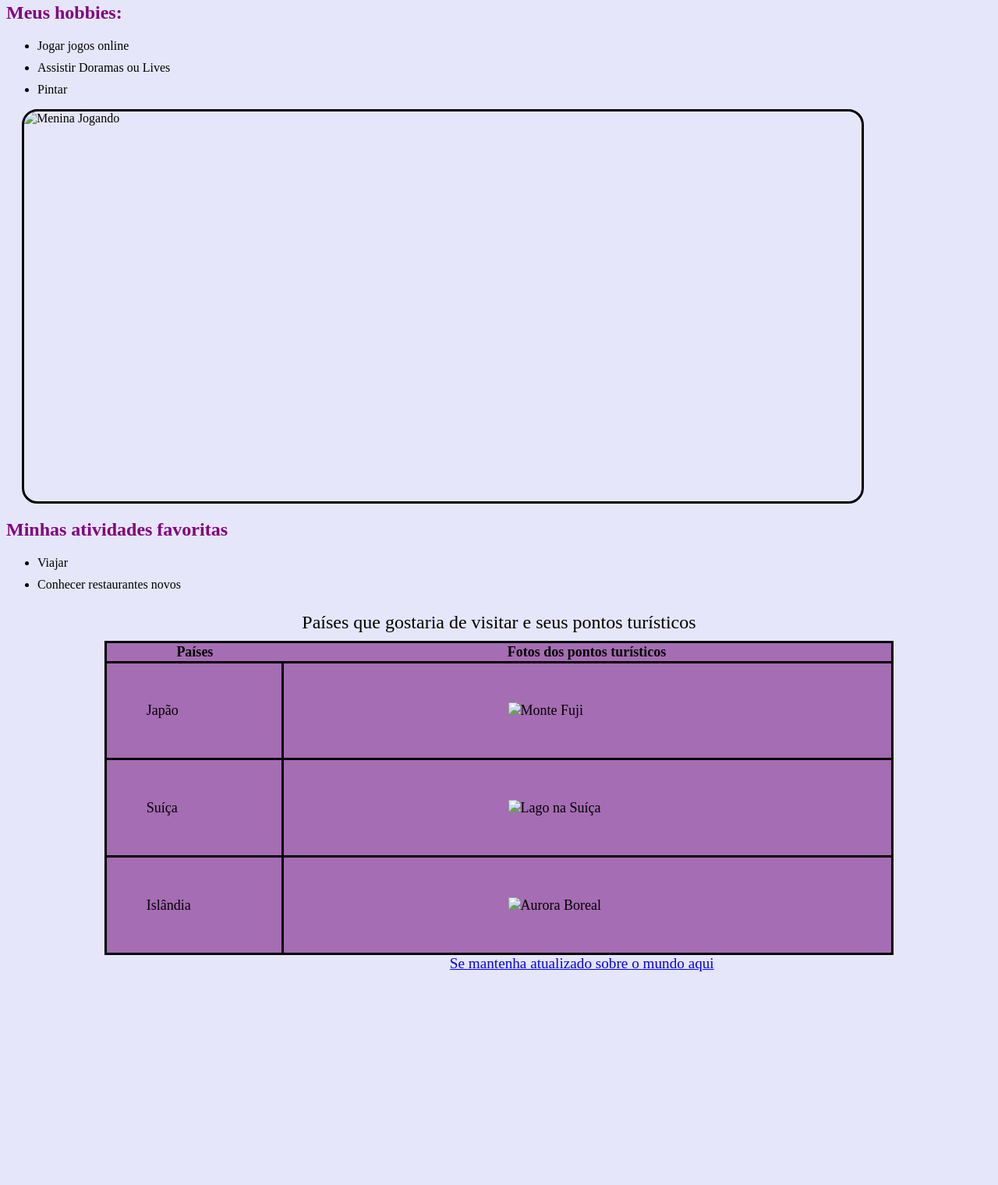
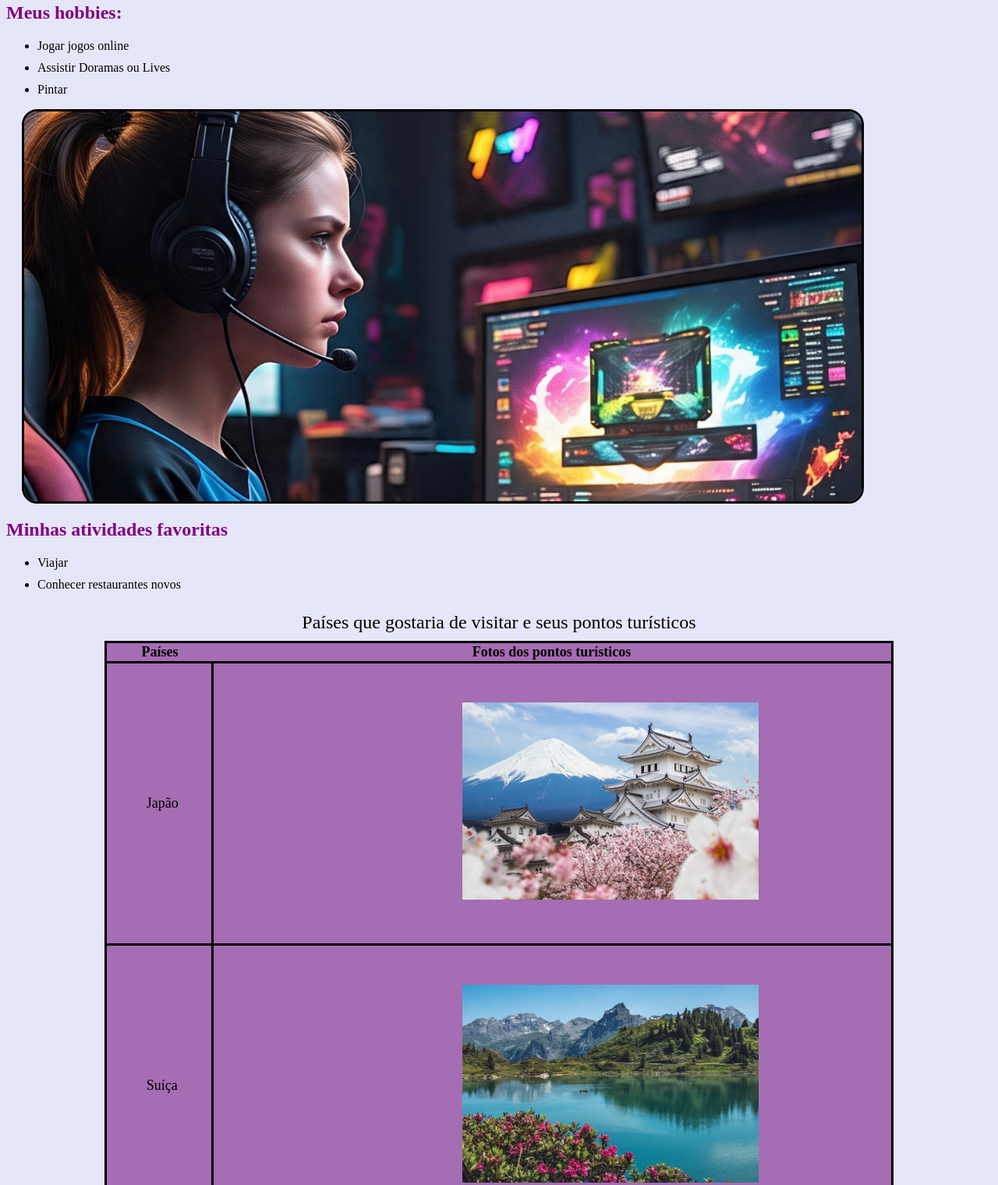
Before and after one commit to whyanacarol/meusite, a plain HTML site: page index.html in a window 1280 px wide. Shown: the part 178-1698 px from the top of the page at 78% size. Before the commit the page ends 1433 px from the top, so only its background shows below. Drawn offline with Linux system fonts and the light colour scheme.

Commit message:
Add files via upload

```diff
--- a/index.html
+++ b/index.html
@@ -21,7 +21,7 @@
          <li>Assistir Doramas ou Lives</li>
          <li>Pintar</li>
         </ul>
-    <img src="garotagamer.jpg" alt="Menina Jogando" class="jogar">
+    <img src="img/garotagamer.jpg" alt="Menina Jogando" class="jogar">
     <h2>Minhas atividades favoritas</h2>
      <ul>
          <li>Viajar</li>
@@ -37,21 +37,21 @@
         <tr class = "japao">
             <td>Japão</td>
             <td>
-            <img src="japao.jpg" alt= "Monte Fuji" width=200 class="japao">
+            <img src="img/japao.jpg" alt= "Monte Fuji" width=200 class="japao">
             </td>
         </tr>
 
          <tr class = "suica">
             <td>Suíça </td>
             <td>
-            <img src="lagonasuica.jpg" alt="Lago na Suíça" width=200 class="suica">
+            <img src="img/lagonasuica.jpg" alt="Lago na Suíça" width=200 class="suica">
             </td>
         </tr>
 
         <tr class="islandia">
             <td>Islândia </td>
             <td>
-            <img src="islandia.jpeg" alt="Aurora Boreal" width=200 class="islandia">
+            <img src="img/islandia.jpeg" alt="Aurora Boreal" width=200 class="islandia">
             </td>
         </tr>
     </table>
```
